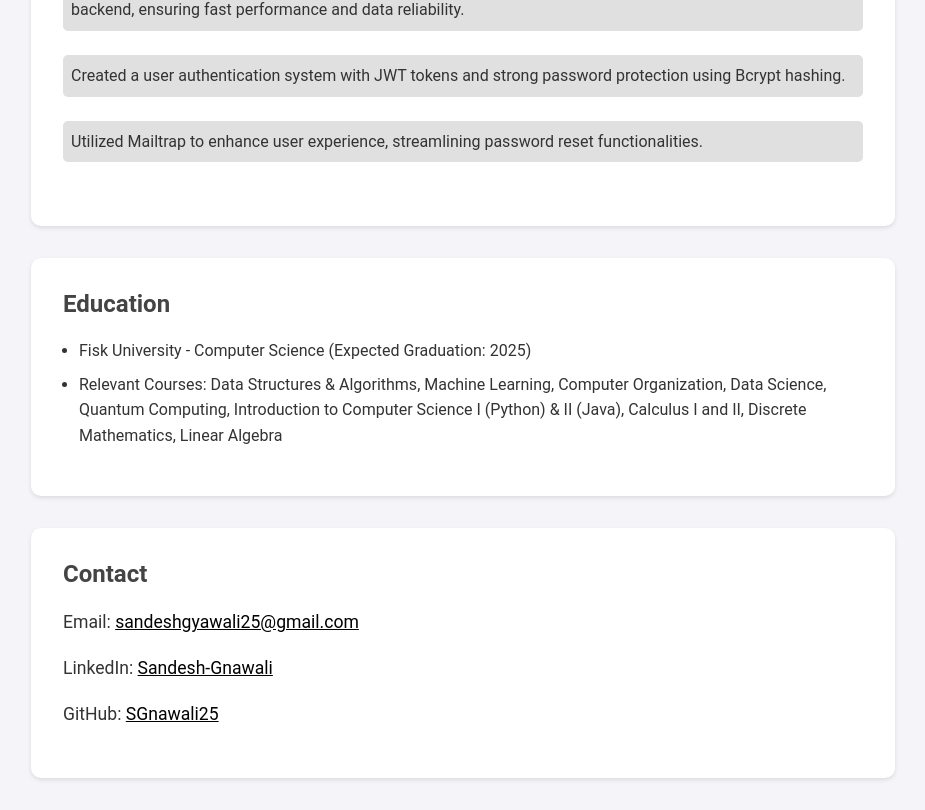
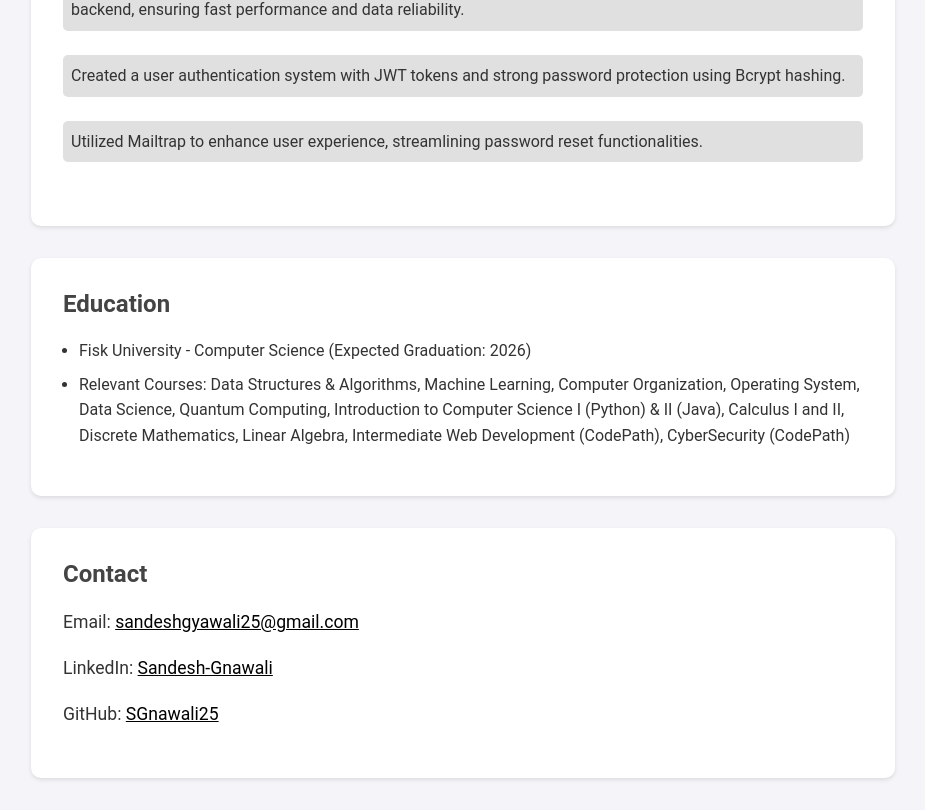
Before and after one commit to SGnawali25/SGPortfolio, a React (Vite) app: page / in a window 1280 px wide. Shown: the part 3480-4290 px from the top of the page, without its empty margins (177-1102 px from the left). Built offline with nearby package versions, Linux system fonts and the light colour scheme.

Commit message:
education update

```diff
--- a/src/components/Education.jsx
+++ b/src/components/Education.jsx
@@ -4,9 +4,9 @@ const Education = () => (
   <section id="education">
     <h2>Education</h2>
     <ul>
-      <li>Fisk University - Computer Science (Expected Graduation: 2025)</li>
-      <li>Relevant Courses: Data Structures & Algorithms, Machine Learning, Computer Organization, Data Science, Quantum Computing, Introduction to
-        Computer Science I (Python) & II (Java), Calculus I and II, Discrete Mathematics, Linear Algebra
+      <li>Fisk University - Computer Science (Expected Graduation: 2026)</li>
+      <li>Relevant Courses: Data Structures & Algorithms, Machine Learning, Computer Organization, Operating System, Data Science, Quantum Computing, Introduction to
+        Computer Science I (Python) & II (Java), Calculus I and II, Discrete Mathematics, Linear Algebra, Intermediate Web Development (CodePath), CyberSecurity (CodePath)
       </li>
     </ul>
   </section>
```
